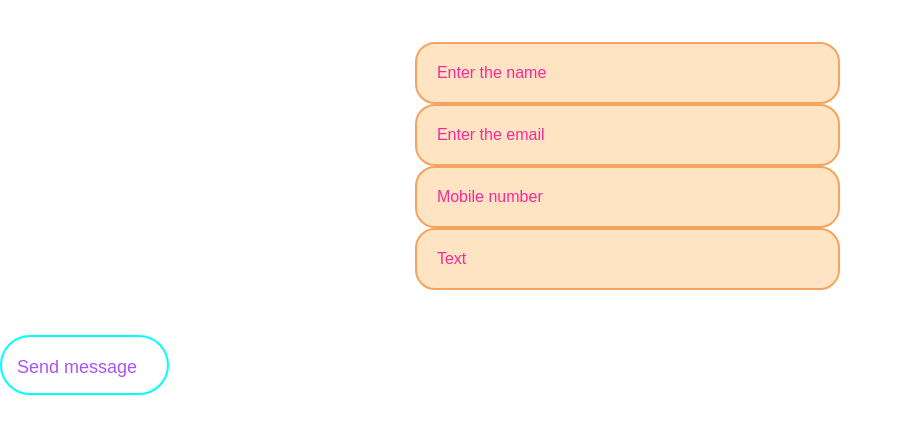
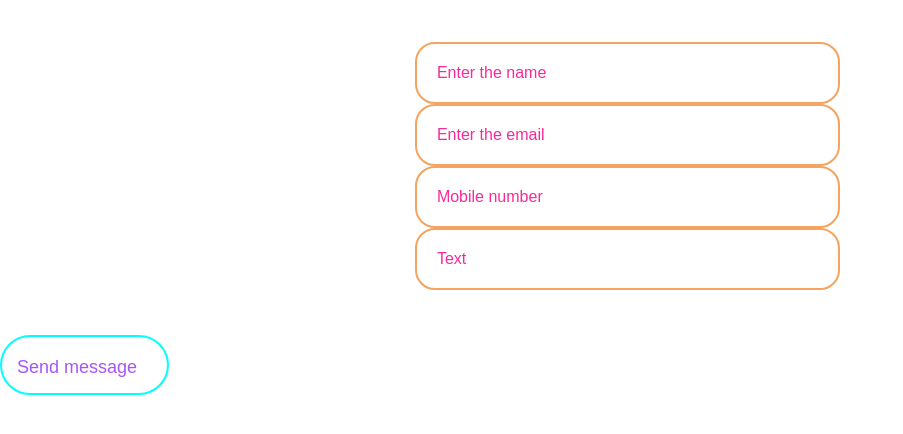
Before and after one commit to Madhavi-57/My-Portfolio, a plain HTML site: page contact.html in a window 1280 px wide. Shown: the part 114-548 px from the top of the page, without its empty margins (0-903 px from the left). Drawn offline with Linux system fonts and the light colour scheme.

Commit message:
Update style.css

```diff
--- a/style.css
+++ b/style.css
@@ -237,9 +237,6 @@ ul li a:hover{
 
 }
 
-input{
-    background-color:bisque;
-}
 .bro{
     text-align: center;
     background-color:#ffffff;
```
